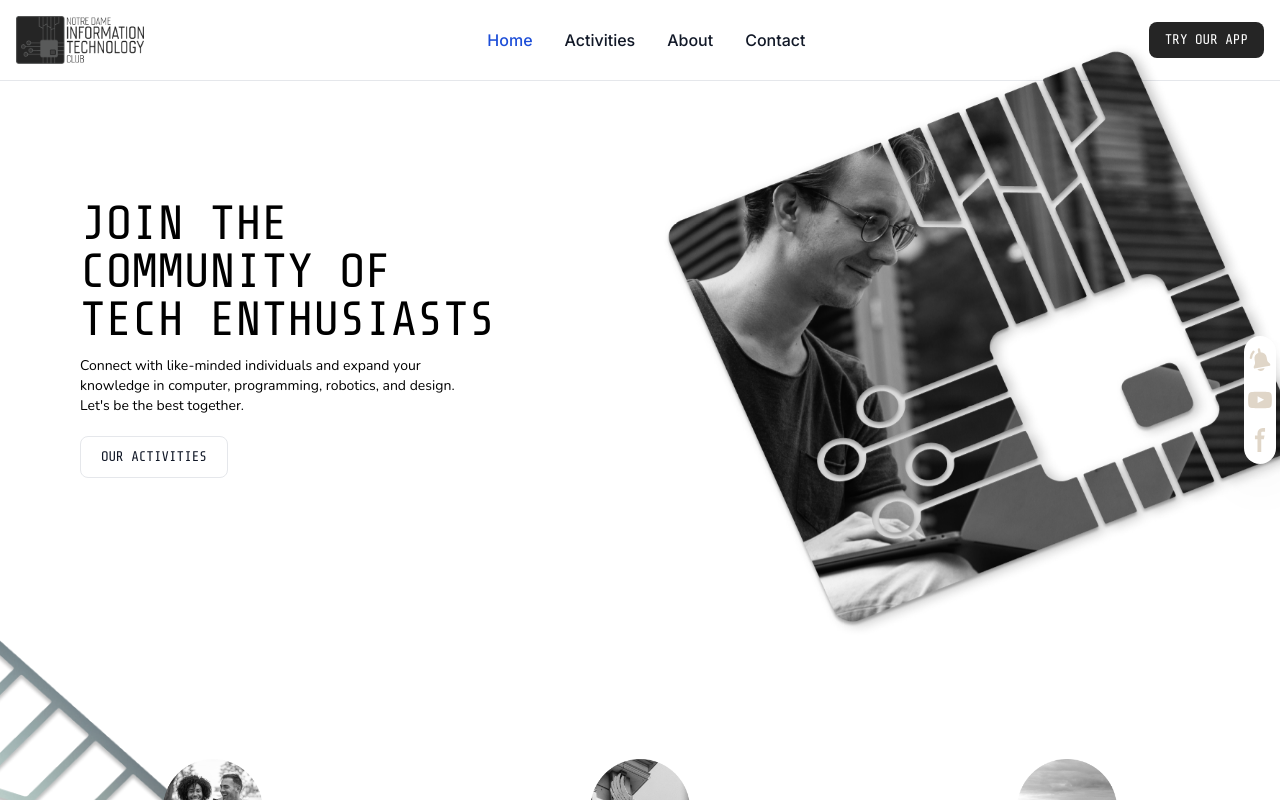
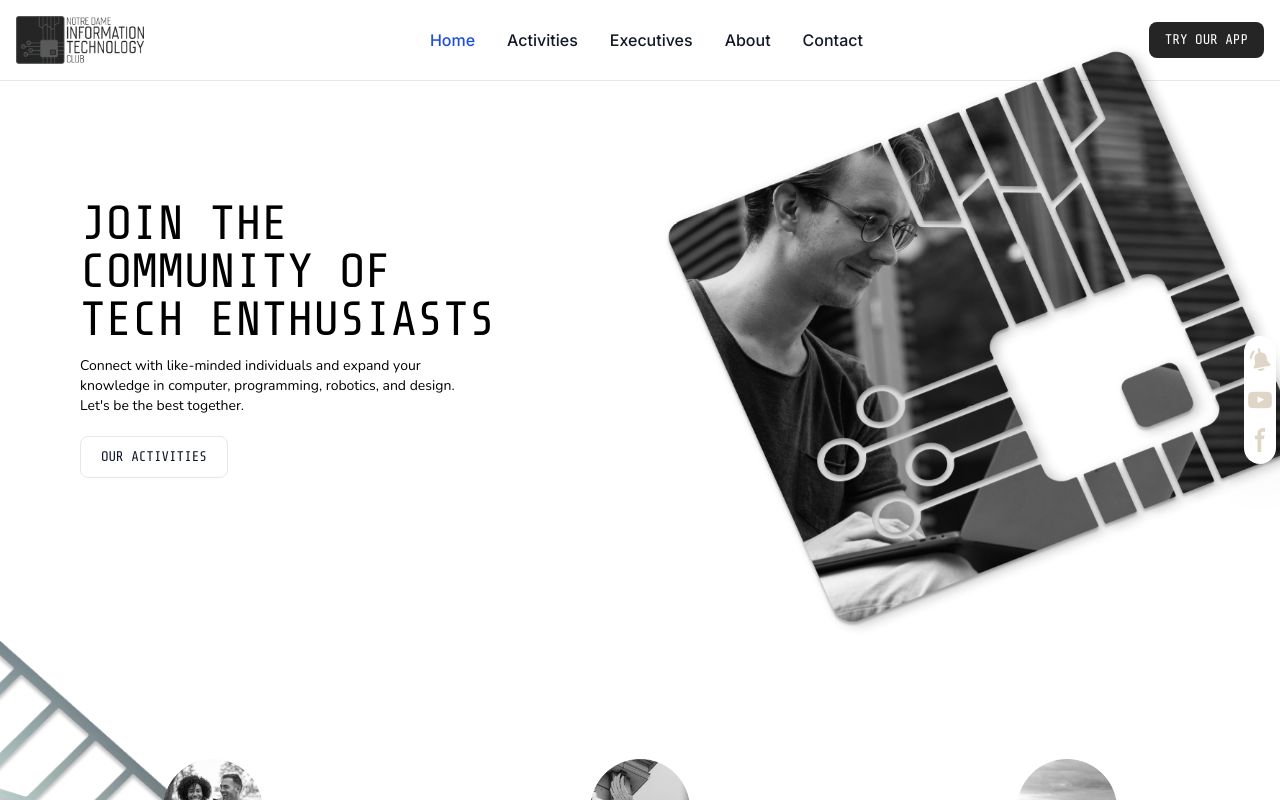
Before and after one commit to nditc/NDITC-WEB, a Next.js app: page / in a window 1280 px wide. Shown: the top 800 px of the page. Built offline with nearby package versions, Linux system fonts and the light colour scheme.

Commit message:
Executives Navbar Added

```diff
--- a/src/app/Components/Hover.tsx
+++ b/src/app/Components/Hover.tsx
@@ -26,7 +26,7 @@ const Hover = ({ text, imageLink }: Props) => {
         onMouseEnter={() => setHover(true)}
         onMouseLeave={() => setHover(false)}
         id="dropdownHover"
-        className={`shadow-2xl flex transition-all duration-300 items-center w-64 justify-evenly absolute bg-white divide-y divide-gray-100 rounded-lg ${
+        className={`shadow-2xl right-0 flex transition-all duration-300 items-center w-64 justify-evenly absolute bg-white divide-y divide-gray-100 rounded-lg ${
           hover
             ? "blur-0 translate-y-0 opacity-100 z-50"
             : "blur-0 translate-y-[-9rem] opacity-0 z-[-1]"
--- a/src/app/Components/Navbar.tsx
+++ b/src/app/Components/Navbar.tsx
@@ -3,6 +3,7 @@
 import { useState } from "react";
 import Hover from "./Hover";
 import Image from "next/image";
+import Link from "next/link";
 
 const Navbar = () => {
   const [showOptions, setShowOptions] = useState(false);
@@ -71,6 +72,14 @@ const Navbar = () => {
               <Hover text="Activities" imageLink="/HoverImage1.png" />
             </li>
             <li>
+              <Link
+                href="/executive"
+                className="block py-2 px-3 text-gray-900 rounded hover:bg-gray-100 md:hover:bg-transparent md:hover:text-blue-700 md:p-0"
+              >
+                Executives
+              </Link>
+            </li>
+            <li>
               <a
                 href="#"
                 className="block py-2 px-3 text-gray-900 rounded hover:bg-gray-100 md:hover:bg-transparent md:hover:text-blue-700 md:p-0"
```
